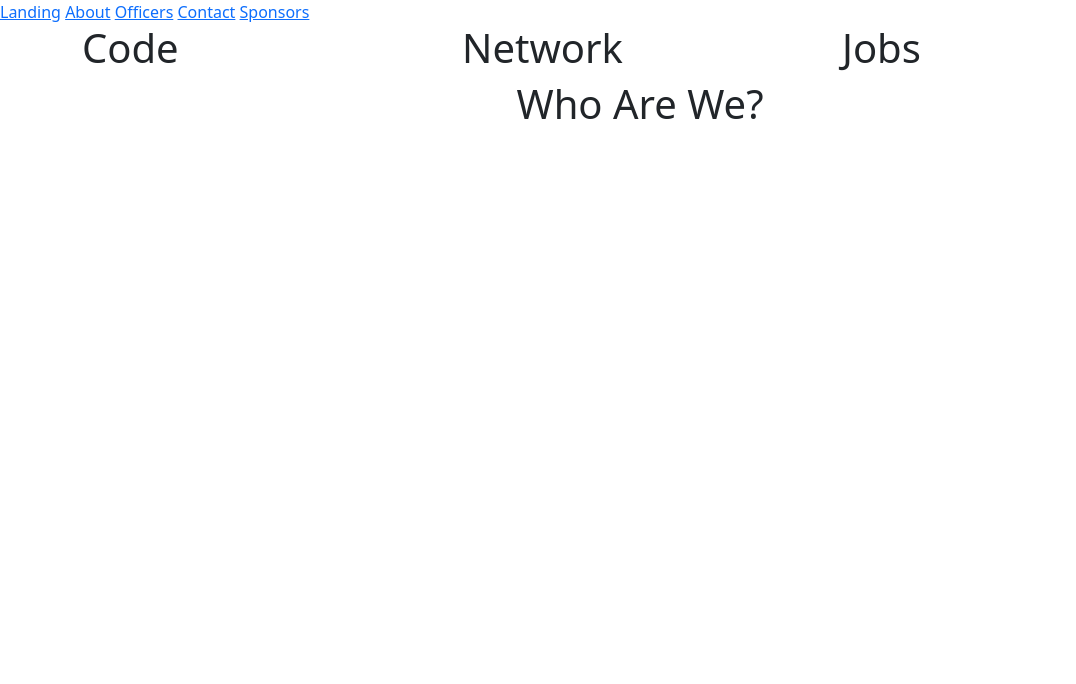
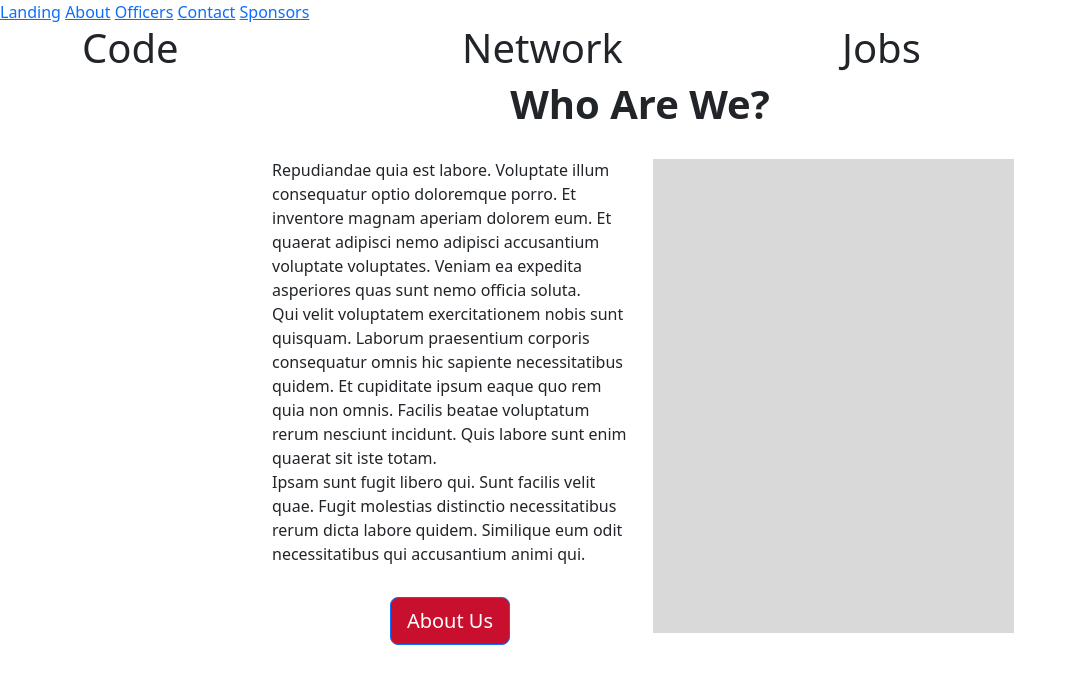
Before and after one commit to CSE-Club-ISU/CSE-Club-Website, a Flask app: page / in a window 1280 px wide. Shown: the top 684 px of the page, without its empty margins (0-1076 px from the left). Run offline with Flask 2, Linux system fonts and the light colour scheme; some libraries are stand-ins or nearby versions.

Commit message:
more work on macro and added placeholder image

```diff
--- a/app/templates/landing/who_are_we.html
+++ b/app/templates/landing/who_are_we.html
@@ -1,3 +1,22 @@
 {% macro who_are_we() -%}
-<h1 class="text-center">Who Are We?</h1>
+<h1 class="text-center" style="padding-bottom: 2%;">
+    <b>Who Are We?</b>
+</h1>
+<div class="row justify-content-center">
+    <div class="col-4">
+        <p>
+            Repudiandae quia est labore. Voluptate illum consequatur optio doloremque porro. Et inventore magnam aperiam dolorem eum. Et quaerat adipisci nemo adipisci accusantium voluptate voluptates. Veniam ea expedita asperiores quas sunt nemo officia soluta.
+            <br>
+            Qui velit voluptatem exercitationem nobis sunt quisquam. Laborum praesentium corporis consequatur omnis hic sapiente necessitatibus quidem. Et cupiditate ipsum eaque quo rem quia non omnis. Facilis beatae voluptatum rerum nesciunt incidunt. Quis labore sunt enim quaerat sit iste totam.
+            <br>
+            Ipsam sunt fugit libero qui. Sunt facilis velit quae. Fugit molestias distinctio necessitatibus rerum dicta labore quidem. Similique eum odit necessitatibus qui accusantium animi qui.
+        </p>
+        <div class="text-center" style="padding-top:4%;">
+            <a class="btn btn-primary btn-lg" href="#" role="button" style="background-color:#C8102E;">About Us</a>
+        </div>
+    </div>
+    <div class="col-4 text-center">
+      <img src="/static/images/who_are_we.png">
+    </div>
+</div>
 {%- endmacro %}
```
Also changed, not shown: app/static/images/who_are_we.png (added).
